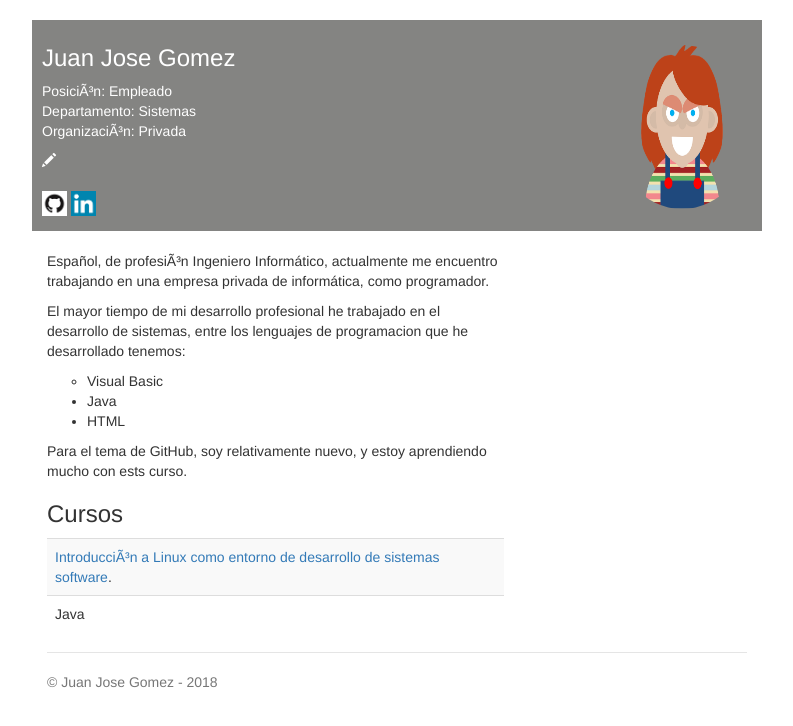
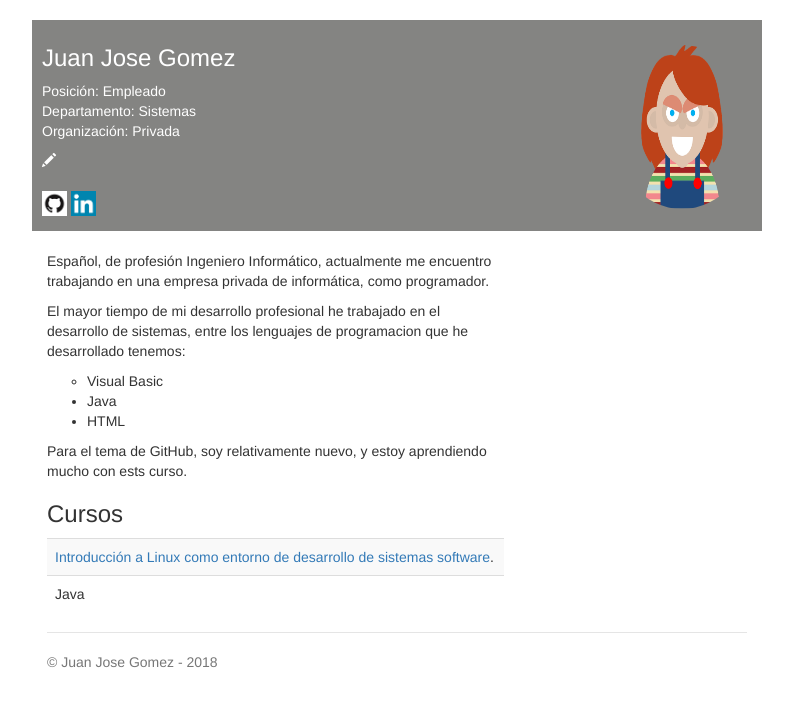
Before and after one commit to juanjosegomezgarcia/juanjosegomezgarcia.github.io, a plain HTML site: page index.html in a window 1280 px wide. Shown: the whole page, without its empty margins (243-1036 px from the left). Drawn offline with nearby package versions, Linux system fonts and the light colour scheme.

Commit message:
Update index.html

```diff
--- a/index.html
+++ b/index.html
@@ -3,7 +3,7 @@
 <html>
   <head>
     <meta charset="utf-8">
-    <meta name="description" content="PÃ¡gina de ejemplo del MOOC de LINUX - UPM.">
+    <meta name="description" content="P&aacute;gina de ejemplo del MOOC de LINUX - UPM.">
     <!--Sustituir por los datos del alumno-->
     <meta name="author" content="Juan Jose Gomez">
 
@@ -20,9 +20,9 @@
       <h3>Juan Jose Gomez<span><img style="width: 140px; height: 164px;" class='img-circle' alt="Juan Jose Gomez" src="img/foto.png" align="right"></span></h3>
       <p>
         <!--Sustituir por los datos del alumno-->
-        PosiciÃ³n: Empleado<br>
+        Posici&oacute;n: Empleado<br>
         Departamento: Sistemas<br>
-        OrganizaciÃ³n: Privada
+        Organizaci&oacute;n: Privada
       </p>
       <address>
         <!--Sustituir por los datos del alumno-->
@@ -40,7 +40,7 @@
       <div class='row'>
         <div class='col-sm-8'>
           <br>
-          <p>Espa&ntilde;ol, de profesiÃ³n Ingeniero Inform&aacute;tico, actualmente me encuentro trabajando en una empresa privada de informática, como programador.
+          <p>Espa&ntilde;ol, de profesi&oacute;n Ingeniero Inform&aacute;tico, actualmente me encuentro trabajando en una empresa privada de informática, como programador.
           </p>
 
           <p>El mayor tiempo de mi desarrollo profesional he trabajado en el desarrollo de sistemas, entre los lenguajes de programacion que he desarrollado tenemos:
@@ -56,7 +56,7 @@
 
           <h3>Cursos</h3>
           <table class='table table-striped'>
-            <tr><td><a href="https://www.miriadax.net" target="blank">IntroducciÃ³n a Linux como entorno de desarrollo de sistemas software</a>.</td></tr>
+            <tr><td><a href="https://www.miriadax.net" target="blank">Introducci&oacute;n a Linux como entorno de desarrollo de sistemas software</a>.</td></tr>
             <tr><td>Java</td></tr>
           </table>
         </div>
```
